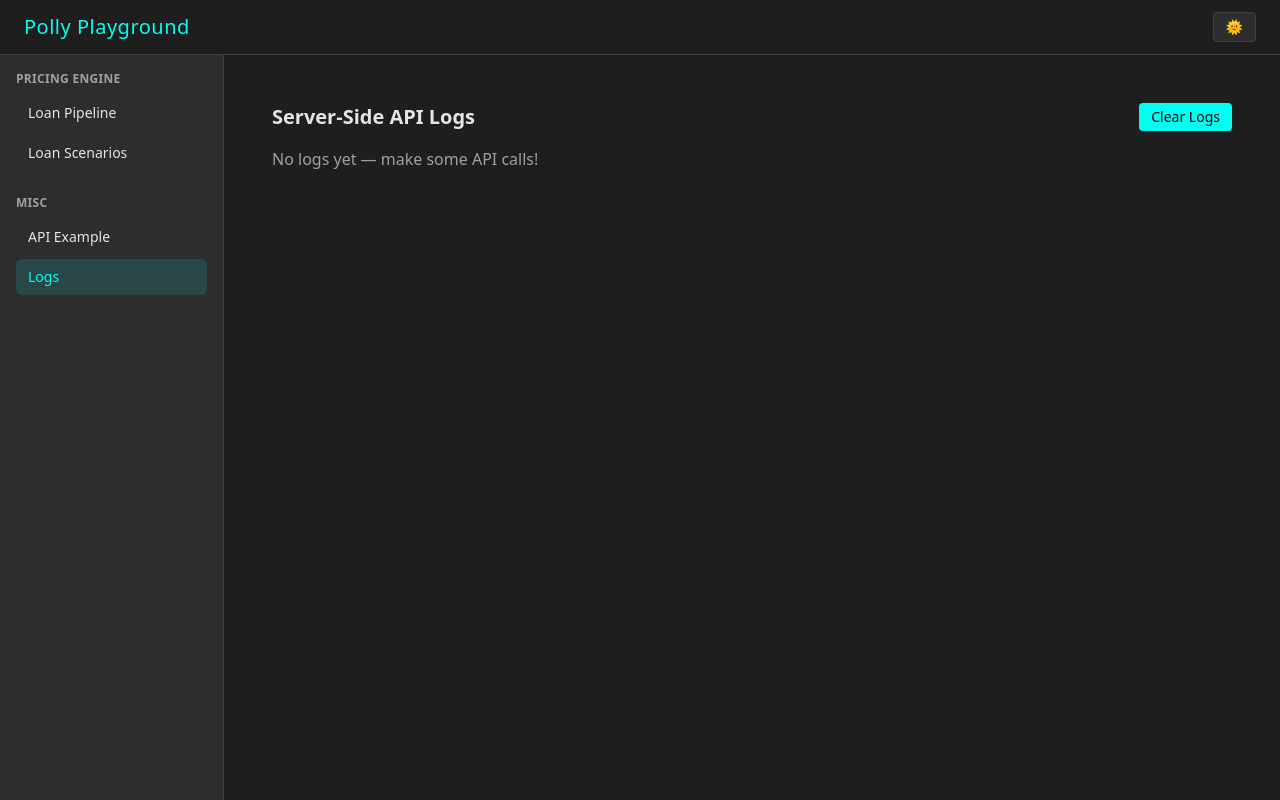
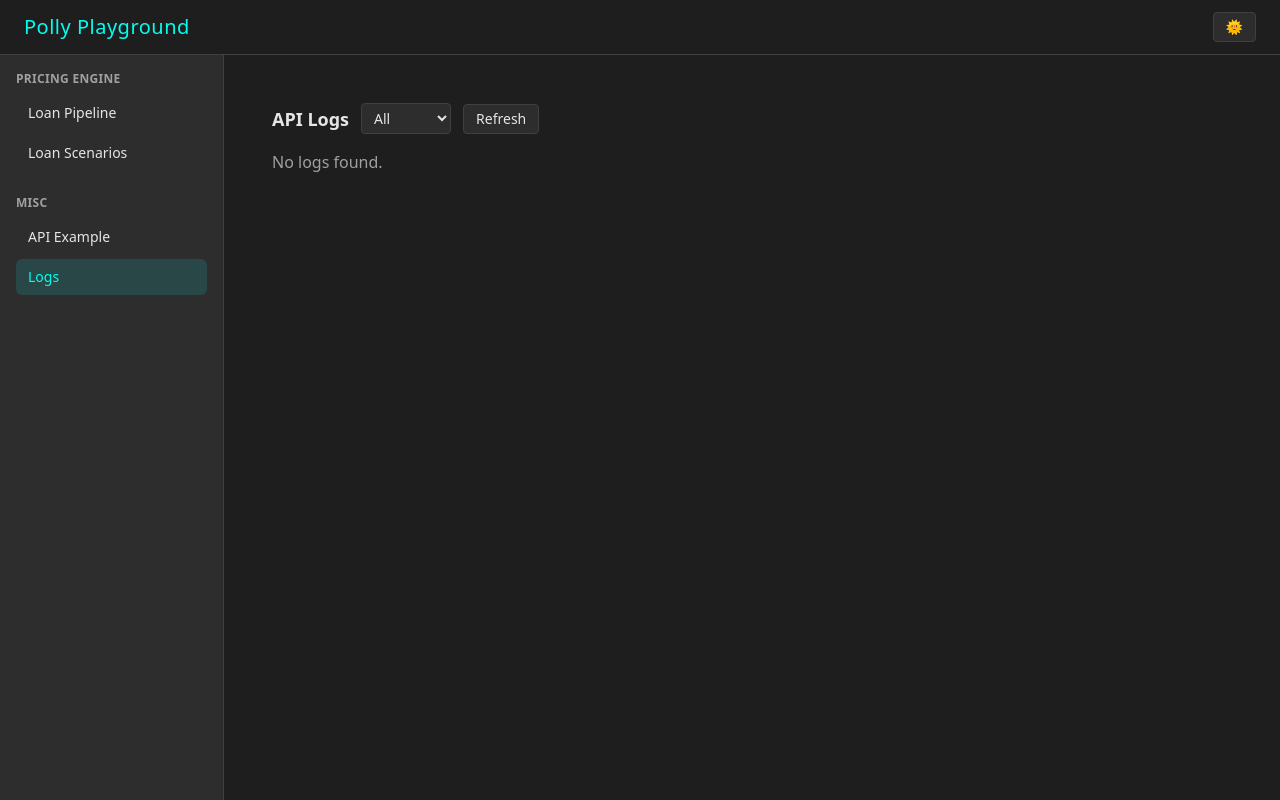
Before and after one commit to ribo916/polly-playground, a Next.js app: page /logs in a window 1280 px wide. Built offline with nearby package versions, Linux system fonts and the light colour scheme.

Commit message:
full logging refactor

```diff
--- a/app/api/auth/route.js
+++ b/app/api/auth/route.js
@@ -1,4 +1,6 @@
+// app/api/auth/route.js
 import { NextResponse } from "next/server";
+import { logFetch } from "../../../utils/logFetch";
 
 export async function POST() {
   try {
@@ -12,21 +14,21 @@ export async function POST() {
       client_secret: process.env.POLLY_CLIENT_SECRET,
     });
 
-    const response = await fetch(
+    // ✅ use logFetch so it’s captured in serverLogStore
+    const tokenResult = await logFetch(
       `${process.env.POLLY_BASE_URL}/api/v2/auth/token/`,
       {
         method: "POST",
         headers: { "Content-Type": "application/x-www-form-urlencoded" },
         body,
-      }
+      },
+      "/api/v2/auth/token"
     );
 
-    console.log("🔹 Response status:", response.status);
+    console.log("🔹 Response status:", tokenResult.status);
+    console.log("🔹 Response body:", tokenResult.data);
 
-    const data = await response.json();
-    console.log("🔹 Response body:", data);
-
-    return NextResponse.json(data);
+    return NextResponse.json(tokenResult.data, { status: tokenResult.status });
   } catch (err) {
     console.error("❌ Auth route error:", err);
     return NextResponse.json({ error: err.message }, { status: 500 });
--- a/app/api/example/route.js
+++ b/app/api/example/route.js
@@ -1,45 +1,36 @@
 import { NextResponse } from "next/server";
-import { addServerLog } from "../../lib/serverLogStore";
+import { logFetch } from "../../../utils/logFetch";
 
 export async function GET() {
-  const start = Date.now();
+  try {
+    // Step 1: get auth token (using logFetch)
+    const { data: tokenData } = await logFetch(
+      `${process.env.NEXT_PUBLIC_BASE_URL}/api/auth`,
+      { method: "POST" },
+      "/api/auth"
+    );
 
-  try {
-    // STEP 1 — Request an access token
-    const authRes = await fetch(`${process.env.NEXT_PUBLIC_BASE_URL}/api/auth`, {
-      method: "POST",
-    });
-    const { access_token } = await authRes.json();
+    const access_token = tokenData?.access_token;
+    if (!access_token) {
+      throw new Error("Missing access token");
+    }
 
-    // STEP 2 — Call Polly’s users endpoint
-    const res = await fetch(`${process.env.POLLY_BASE_URL}/api/v2/pe/users/?page_number=1`, {
-      headers: {
-        Accept: "application/json",
-        Authorization: `Bearer ${access_token}`,
+    // Step 2: call Polly API with Bearer token
+    const { data: usersData, status } = await logFetch(
+      `${process.env.POLLY_BASE_URL}/api/v2/pe/users/`,
+      {
+        method: "GET",
+        headers: {
+          Authorization: `Bearer ${access_token}`,
+        },
       },
-    });
+      "/api/v2/pe/users/"
+    );
 
-    const data = await res.json();
-
-    // ✅ Log success
-    addServerLog({
-      endpoint: "/api/example",
-      method: "GET",
-      status: res.status,
-      duration: Date.now() - start,
-      request: {}, // optional if no body
-      response: data,
-    });
-
-    return NextResponse.json(data);
+    // Step 3: return to UI
+    return NextResponse.json(usersData, { status });
   } catch (err) {
-    // ❌ Log failure
-    addServerLog({
-      endpoint: "/api/example",
-      method: "GET",
-      error: err.message,
-    });
-
+    console.error("❌ Example route error:", err);
     return NextResponse.json({ error: err.message }, { status: 500 });
   }
 }
--- a/app/api/portal-authentication/route.js
+++ b/app/api/portal-authentication/route.js
@@ -1,49 +1,49 @@
 import { NextResponse } from "next/server";
-import { addServerLog } from "../../lib/serverLogStore";
+import { logFetch } from "../../../utils/logFetch";
 
-export async function POST(req) {
-  const start = Date.now();
+export async function POST(request) {
   try {
-    const { username } = await req.json();
+    const { username } = await request.json();
 
-    // STEP 1: Get a bearer token (server-side)
-    const authRes = await fetch(`${process.env.NEXT_PUBLIC_BASE_URL}/api/auth`, {
-      method: "POST",
-    });
+    // 1️⃣ Log + fetch Bearer token
+    const tokenResult = await logFetch(
+      `${process.env.NEXT_PUBLIC_BASE_URL}/api/auth`,
+      { method: "POST" },
+      "/api/auth"
+    );
 
-    const { access_token } = await authRes.json();
+    if (!tokenResult?.data?.access_token) {
+      return NextResponse.json(
+        { error: "Auth failed" },
+        { status: tokenResult.status || 500 }
+      );
+    }
 
-    // STEP 2: Call Polly portal-authentication
-    const res = await fetch(`${process.env.POLLY_BASE_URL}/api/v2/pe/portal-authentication/`, {
+    const access_token = tokenResult.data.access_token;
+
+    // 2️⃣ Log + fetch portalLoginToken from Polly
+    const body = JSON.stringify({ username });
+    const portalResult = await logFetch(
+      `${process.env.POLLY_BASE_URL}/api/v2/pe/portal-authentication/`,
+      {
         method: "POST",
         headers: {
           "Content-Type": "application/json",
           Authorization: `Bearer ${access_token}`,
         },
-      body: JSON.stringify({ username }),
+        body,
+      },
+      "/api/v2/pe/portal-authentication"
+    );
+
+    console.log("✅ Portal token received:", portalResult.data);
+
+    // 3️⃣ Return to client
+    return NextResponse.json(portalResult.data, {
+      status: portalResult.status,
     });
-
-    const data = await res.json();
-
-    // ✅ Log success to memory
-    addServerLog({
-      endpoint: "/api/portal-authentication",
-      method: "POST",
-      status: res.status,
-      duration: Date.now() - start,
-      request: { username },
-      response: data,
-    });
-
-    return NextResponse.json(data);
   } catch (err) {
-    // ❌ Log failure to memory
-    addServerLog({
-      endpoint: "/api/portal-authentication",
-      method: "POST",
-      error: err.message,
-    });
-
+    console.error("❌ Portal auth route error:", err);
     return NextResponse.json({ error: err.message }, { status: 500 });
   }
 }
--- a/app/logs/page.tsx
+++ b/app/logs/page.tsx
@@ -3,112 +3,256 @@ import { useEffect, useState } from "react";
 
 export default function LogsPage() {
   const [logs, setLogs] = useState<any[]>([]);
-  const [loading, setLoading] = useState(true);
+  const [expanded, setExpanded] = useState<string | null>(null);
+  const [filter, setFilter] = useState<"all" | "success" | "error">("all");
+  const [loading, setLoading] = useState(false);
 
-  async function loadLogs() {
+  const fetchServerLogs = async () => {
     setLoading(true);
+    try {
       const res = await fetch("/api/logs");
       const data = await res.json();
-    setLogs(data);
+      setLogs(Array.isArray(data) ? data : []);
+    } catch (err) {
+      console.error("Failed to fetch server logs:", err);
+    } finally {
       setLoading(false);
     }
+  };
 
-  async function clearLogs() {
+  useEffect(() => {
+    fetchServerLogs();
+  }, []);
+
+  const handleClearLogs = async () => {
+    try {
       await fetch("/api/logs", { method: "DELETE" });
       setLogs([]);
+    } catch (err) {
+      console.error("Failed to clear server logs:", err);
+    }
+  };
+
+  const getStatusColor = (status: number) => {
+    if (status >= 500) return "#ef4444"; // red
+    if (status >= 400) return "#f97316"; // orange
+    if (status >= 300) return "#facc15"; // yellow
+    return "#10b981"; // green
+  };
+
+  const filteredLogs = logs.filter((log) => {
+    if (filter === "success") return log.status < 400;
+    if (filter === "error") return log.status >= 400;
+    return true;
+  });
+
+  const syntaxHighlight = (json: any) => {
+    if (json === undefined || json === null) return "";
+    let str: string;
+
+    try {
+      str = typeof json === "string" ? json : JSON.stringify(json, null, 2);
+    } catch {
+      str = String(json);
     }
 
-  useEffect(() => {
-    loadLogs();
-  }, []);
+    str = str
+      .replace(/&/g, "&amp;")
+      .replace(/</g, "&lt;")
+      .replace(/>/g, "&gt;");
+
+    return str.replace(
+      /("(\\u[\da-fA-F]{4}|\\[^u]|[^\\"])*"(\s*:)?|\b(true|false|null)\b|\b\d+(\.\d+)?\b)/g,
+      (match) => {
+        let color = "var(--foreground)";
+        if (/^"/.test(match)) {
+          color = /:$/.test(match)
+            ? "var(--muted)" // keys
+            : "#3B82F6"; // strings
+        } else if (/true|false/.test(match)) color = "#10b981";
+        else if (/null/.test(match)) color = "#f59e0b";
+        else color = "#f87171"; // numbers
+        return `<span style="color:${color}">${match}</span>`;
+      }
+    );
+  };
 
   return (
-    <div className="p-6 space-y-4">
-      <div className="flex items-center justify-between">
-        <h2 className="text-xl font-semibold">Server-Side API Logs</h2>
+    <div
+      id="logsContainer"
+      className="p-6 space-y-2 overflow-y-auto max-h-[80vh]"
+      style={{ backgroundColor: "var(--background)" }}
+    >
+      {/* Header Row */}
+      <div className="flex flex-wrap items-center justify-between mb-4 gap-3">
+        <div className="flex items-center gap-3">
+          <h2
+            className="text-lg font-semibold"
+            style={{ color: "var(--foreground)" }}
+          >
+            API Logs
+          </h2>
+
+          <select
+            value={filter}
+            onChange={(e) => setFilter(e.target.value as any)}
+            className="text-sm rounded border px-2 py-1"
+            style={{
+              backgroundColor: "var(--panel)",
+              color: "var(--foreground)",
+              borderColor: "var(--border)",
+            }}
+          >
+            <option value="all">All</option>
+            <option value="success">Success</option>
+            <option value="error">Error</option>
+          </select>
+
+          {/* 🔄 Manual refresh button */}
           <button
-          onClick={clearLogs}
-          className="px-3 py-1 rounded text-sm font-medium transition-colors"
+            onClick={fetchServerLogs}
+            disabled={loading}
+            className="text-sm px-3 py-1 rounded border transition-colors"
             style={{
-            backgroundColor: "var(--accent)",
-            color: "var(--button-text)",
+              backgroundColor: "var(--panel)",
+              color: "var(--foreground)",
+              borderColor: "var(--border)",
+              opacity: loading ? 0.6 : 1,
+              cursor: loading ? "not-allowed" : "pointer",
+            }}
+            onMouseEnter={(e) => {
+              if (!loading)
+                e.currentTarget.style.backgroundColor = "var(--accent)";
+              e.currentTarget.style.color = "#000";
+            }}
+            onMouseLeave={(e) => {
+              e.currentTarget.style.backgroundColor = "var(--panel)";
+              e.currentTarget.style.color = "var(--foreground)";
+            }}
+          >
+            {loading ? "Refreshing..." : "Refresh"}
+          </button>
+        </div>
+
+        {logs.length > 0 && (
+          <button
+            onClick={handleClearLogs}
+            className="text-sm px-3 py-1 rounded transition-colors"
+            style={{
+              backgroundColor: "var(--panel)",
+              color: "var(--foreground)",
+              border: "1px solid var(--border)",
+            }}
+            onMouseEnter={(e) => {
+              e.currentTarget.style.backgroundColor = "var(--accent)";
+              e.currentTarget.style.color = "#000";
+            }}
+            onMouseLeave={(e) => {
+              e.currentTarget.style.backgroundColor = "var(--panel)";
+              e.currentTarget.style.color = "var(--foreground)";
             }}
           >
             Clear Logs
           </button>
+        )}
       </div>
 
-      {loading ? (
-        <p style={{ color: "var(--muted)" }}>Loading logs…</p>
-      ) : logs.length === 0 ? (
-        <p style={{ color: "var(--muted)" }}>No logs yet — make some API calls!</p>
-      ) : (
-        <div className="space-y-3">
-          {logs.map((log) => (
+      {filteredLogs.length === 0 && (
+        <p style={{ color: "var(--muted)" }}>
+          No {filter !== "all" ? filter : ""} logs found.
+        </p>
+      )}
+
+      {filteredLogs.map((log) => (
         <div
           key={log.id}
-              className="border rounded p-3"
+          className="border rounded-md px-4 py-2 cursor-pointer transition-colors duration-200 hover:bg-[var(--panel)] shadow-sm"
           style={{
             borderColor: "var(--border)",
-                backgroundColor: "var(--panel)",
+            backgroundColor:
+              expanded === log.id ? "var(--panel)" : "transparent",
+          }}
+          onClick={() => setExpanded(expanded === log.id ? null : log.id)}
+        >
+          {/* summary line */}
+          <div className="flex justify-between items-center text-sm">
+            <div className="flex items-center gap-2 font-mono">
+              <span
+                className="inline-block w-2.5 h-2.5 rounded-full"
+                style={{
+                  backgroundColor: getStatusColor(log.status),
+                  flexShrink: 0,
+                }}
+              ></span>
+              <span className="font-semibold" style={{ color: "var(--accent)" }}>
+                [{log.method}]
+              </span>{" "}
+              <span>{log.endpoint}</span>{" "}
+              <span
+                style={{
+                  color: log.status >= 400 ? "#f87171" : "var(--muted)",
                 }}
               >
-              {/* Header Row */}
-              <div className="flex justify-between">
-                <div>
+                {log.status}
+              </span>{" "}
+              · {log.duration} ms
+            </div>
             <span
-                    className="font-medium"
-                    style={{ color: log.error ? "red" : "var(--accent)" }}
+              className="text-xs"
+              style={{
+                color: "var(--muted)",
+                minWidth: "120px",
+                textAlign: "right",
+              }}
             >
-                    [{log.method}] {log.endpoint}
-                  </span>
-                  <span className="ml-2 text-sm" style={{ color: "var(--muted)" }}>
-                    {log.status ?? "—"} · {log.duration ?? 0} ms
-                  </span>
-                </div>
-                <span className="text-sm" style={{ color: "var(--muted)" }}>
               {new Date(log.timestamp).toLocaleTimeString()}
             </span>
           </div>
 
-              {/* Expanded Details */}
-              <div className="mt-3 space-y-2 text-sm">
-                {log.request && (
-                  <details>
-                    <summary className="cursor-pointer font-medium">Request</summary>
-                    <pre className="mt-1 p-2 rounded bg-transparent border border-dashed"
+          {/* expanded details */}
+          {expanded === log.id && (
+            <div className="mt-3 text-xs space-y-3">
+              <div>
+                <div
+                  className="font-semibold mb-1"
+                  style={{ color: "var(--muted)" }}
+                >
+                  Request
+                </div>
+                <pre
+                  className="p-3 rounded-md overflow-x-auto shadow-sm"
                   style={{
-                        borderColor: "var(--border)",
-                        color: "var(--foreground)",
+                    backgroundColor: "rgba(0,0,0,0.05)",
+                    border: "1px solid var(--border)",
                   }}
+                  dangerouslySetInnerHTML={{
+                    __html: syntaxHighlight(log.request),
+                  }}
+                />
+              </div>
+
+              <div>
+                <div
+                  className="font-semibold mb-1"
+                  style={{ color: "var(--muted)" }}
                 >
-                      {JSON.stringify(log.request, null, 2)}
-                    </pre>
-                  </details>
+                  Response
+                </div>
+                <pre
+                  className="p-3 rounded-md overflow-x-auto shadow-sm"
+                  style={{
+                    backgroundColor: "rgba(0,0,0,0.05)",
+                    border: "1px solid var(--border)",
+                  }}
+                  dangerouslySetInnerHTML={{
+                    __html: syntaxHighlight(log.response),
+                  }}
+                />
+              </div>
+            </div>
           )}
-
-                {log.response && (
-                  <details>
-                    <summary className="cursor-pointer font-medium">Response</summary>
-                    <pre className="mt-1 p-2 rounded bg-transparent border border-dashed"
-                      style={{
-                        borderColor: "var(--border)",
-                        color: "var(--foreground)",
-                      }}
-                    >
-                      {JSON.stringify(log.response, null, 2)}
-                    </pre>
-                  </details>
-                )}
-
-                {log.error && (
-                  <p className="text-red-500">Error: {log.error}</p>
-                )}
-              </div>
         </div>
       ))}
     </div>
-      )}
-    </div>
   );
 }
--- /dev/null
+++ b/utils/logFetch.ts
@@ -0,0 +1,110 @@
+import { addServerLog } from "../app/lib/serverLogStore";
+
+/**
+ * Wrapper around fetch() that logs only external Polly API calls,
+ * automatically redacts sensitive credentials.
+ */
+export async function logFetch(
+  url: string,
+  options: RequestInit = {},
+  endpoint = ""
+) {
+  const start = Date.now();
+  let data: any = null;
+  let status = 0;
+  let error: string | undefined;
+
+  try {
+    if (!url || typeof url !== "string") {
+      throw new Error(`Invalid URL passed to logFetch: ${url}`);
+    }
+
+    const res = await fetch(url, options);
+    status = res.status;
+
+    try {
+      data = await res.clone().json();
+    } catch {
+      data = await res.text();
+    }
+
+    return { data, status };
+  } catch (err: any) {
+    error = err?.message || "Unknown fetch error";
+    return { data: null, status: 0, error };
+  } finally {
+    const duration = Date.now() - start;
+
+    // ✅ Only log *external Polly calls*
+    const shouldLog =
+      typeof url === "string" &&
+      (url.includes("pollyex.com") || url.includes("api.stage.polly.io"));
+
+    if (shouldLog) {
+      try {
+        const cleanRequest = redactSensitiveData(safeParse(options.body));
+        const cleanHeaders = redactHeaders(options.headers);
+
+        addServerLog({
+          endpoint: endpoint || url,
+          method: options.method || "GET",
+          status,
+          duration,
+          request: { ...cleanRequest, headers: cleanHeaders },
+          response: redactSensitiveData(data),
+          error,
+        });
+      } catch (logErr) {
+        console.error("⚠️ logFetch -> addServerLog failed:", logErr);
+      }
+    }
+  }
+}
+
+/** Redact any sensitive keys or tokens */
+function redactSensitiveData(obj: any) {
+  if (!obj || typeof obj !== "object") return obj;
+  const clone: any = Array.isArray(obj) ? [] : {};
+  for (const [key, value] of Object.entries(obj)) {
+    if (
+      /(password|token|secret|authorization|client_id|client_secret)/i.test(key)
+    ) {
+      clone[key] = "[REDACTED]";
+    } else if (typeof value === "object") {
+      clone[key] = redactSensitiveData(value);
+    } else {
+      clone[key] = value;
+    }
+  }
+  return clone;
+}
+
+/** Safely handle headers and redact Authorization */
+function redactHeaders(headers: any) {
+  if (!headers) return undefined;
+  const clean: Record<string, string> = {};
+  if (headers instanceof Headers) {
+    headers.forEach((v, k) => {
+      clean[k] =
+        /authorization/i.test(k) || /token/i.test(k) ? "[REDACTED]" : v;
+    });
+  } else if (typeof headers === "object") {
+    for (const [k, v] of Object.entries(headers)) {
+      clean[k] =
+        /authorization/i.test(k) || /token/i.test(k) ? "[REDACTED]" : String(v);
+    }
+  }
+  return clean;
+}
+
+/** Safely parse JSON or URLSearchParams */
+function safeParse(input?: string | any) {
+  if (!input) return undefined;
+  if (input instanceof URLSearchParams) return Object.fromEntries(input.entries());
+  if (typeof input === "object") return input;
+  try {
+    return JSON.parse(input);
+  } catch {
+    return input;
+  }
+}
```
Also changed, not shown: app/context/LogContextServer.js (added, +32 -0 lines), 1 other file (tests, documents, lock files or other folders). Lines whose indentation alone changed are shown as unchanged.
